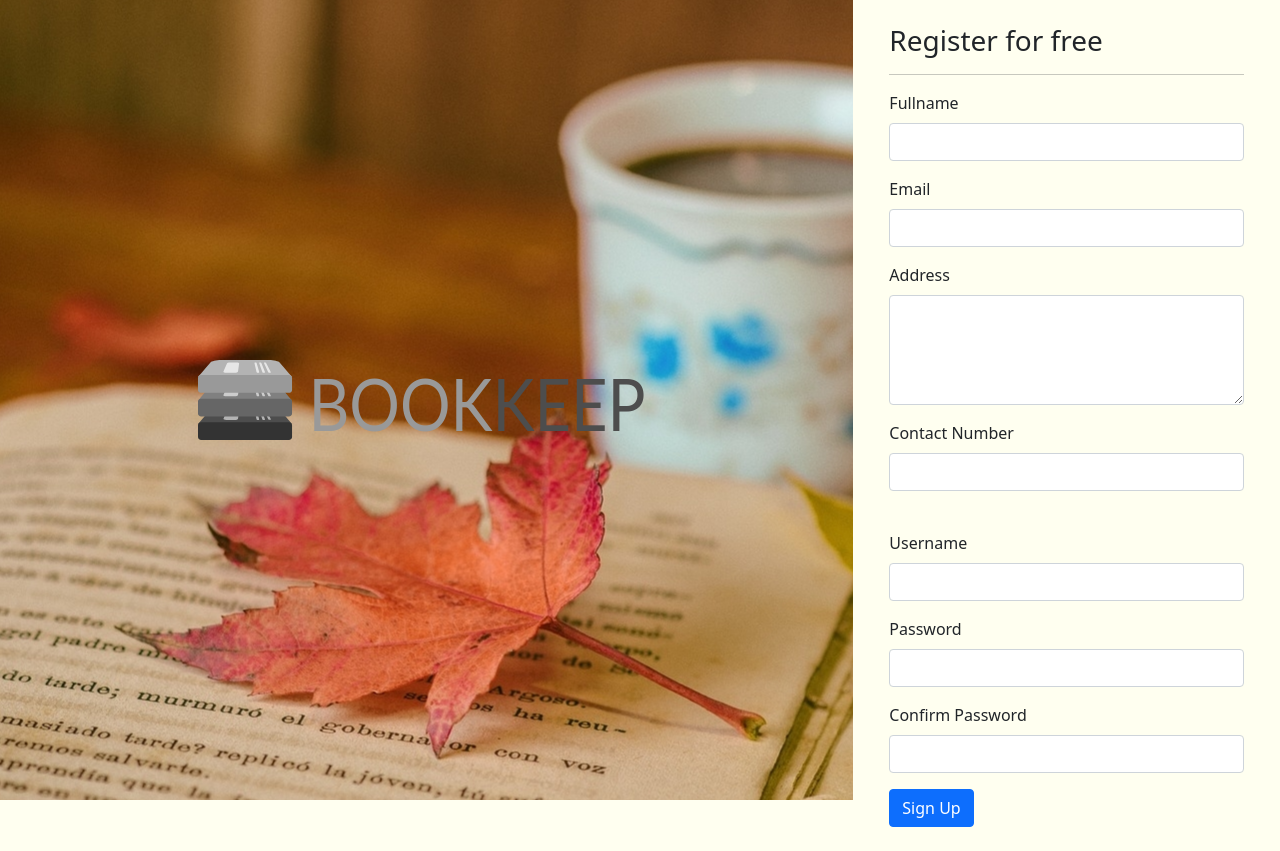
After one commit to arifinnasif/BookKeep, a Django app: page /registration/ in a window 1280 px wide. The commit adds this page. Run offline with Django 3.2, Linux system fonts and the light colour scheme.

Commit message:
User registration added

```diff
--- a/login/urls.py
+++ b/login/urls.py
@@ -5,4 +5,6 @@ urlpatterns = [
     path('login/', views.CustomerLoginView.as_view(), name="customer-login-view"),
     path('manager-login/', views.ManagerLoginView.as_view(), name="manager-login-view"),
     path('logout/', views.CustomerLogoutView.as_view(), name="customer-logout-view"),
+
+    path('registration/', views.CustomerRegistrationView.as_view(), name="customer-registration-view"),
 ]
--- a/login/views.py
+++ b/login/views.py
@@ -2,6 +2,8 @@ from django.shortcuts import render, redirect
 from django.db import connection
 from django.views import View
 from django.contrib import messages
+
+import datetime
 
 
 # Create your views here.
@@ -75,3 +77,68 @@ class ManagerLoginView(View):
         else:
             messages.error(request, 'Username or Password incorrect')
             return redirect('manager-login-view')
+
+
+class CustomerRegistrationView(View):
+    def get(self, request):
+        return render(request, 'customer_registration.html')
+
+    def post(self, request):
+        print(request.POST)
+        fullname = request.POST.get('fullname')
+        email = request.POST.get('email')
+        address = request.POST.get('address')
+        cont_number = request.POST.get('cont_number')
+
+        username = request.POST.get('username')
+        password1 = request.POST.get('password1')
+        password2 = request.POST.get('password2')
+
+        if fullname is None or email is None or address is None or cont_number is None or username is None or username is None or password1 is None or password2 is None:
+            messages.error(request, 'Fill out all the fields')
+            return redirect('customer-registration-view')
+
+        cursor = connection.cursor()
+        sql = "SELECT COUNT(*) FROM CUSTOMERS WHERE CUSTOMER_ID=%s"
+        cursor.execute(sql, [username])
+        cnt = cursor.fetchall()
+        cursor.close()
+
+        if int(cnt[0][0]) != 0:
+            messages.error(request, 'Username taken. Try again')
+            return redirect('customer-registration-view')
+
+        if password1 != password2:
+            messages.error(request, 'Password mismatch')
+            return redirect('customer-registration-view')
+
+        cont_number = cont_number.split(',')
+
+        for i in range(0, len(cont_number)):
+            cont_number[i] = cont_number[i].strip()
+
+        cont_number = list(set(cont_number)) # removes duplicates
+
+        cursor = connection.cursor()
+        sql = """
+                INSERT INTO CUSTOMERS (CUSTOMER_ID, NAME, ADDRESS, EMAIL, ACCOUNT_CREATED_ON, PASSWORD)
+                VALUES (%s, %s, %s, %s, %s, %s)
+                """
+        cursor.execute(sql, [username, fullname, address, email, datetime.datetime.now(), password1])
+        cursor.close()
+
+        for i in cont_number:
+            cursor = connection.cursor()
+            sql = """
+                    INSERT INTO CUSTOMER_CONTACT_NUMBER (CUSTOMER_ID, CONTACT_NUMBER)
+                    VALUES (%s, %s)
+                    """
+            cursor.execute(sql, [username, i])
+            cursor.close()
+
+        request.session['username'] = username
+        request.session['usertype'] = 'customer'
+
+        messages.success(request, 'Registration complete 🎉')
+
+        return redirect('homepage')
--- a/templates/base_with_navbar_and_offcanvas.html
+++ b/templates/base_with_navbar_and_offcanvas.html
@@ -1,6 +1,6 @@
 {% extends 'base.html' %}
 {% load static %}
-
+e
 {% block base_content %}
 
 <link rel="stylesheet" href="https://maxcdn.bootstrapcdn.com/bootstrap/4.0.0/css/bootstrap.min.css"
--- /dev/null
+++ b/templates/customer_registration.html
@@ -0,0 +1,124 @@
+{% extends 'base.html' %}
+{% load static %}
+
+{% block base_content %}
+<style media="screen">
+  .notification {
+    position: absolute;
+    bottom: 1rem;
+    right: 1rem;
+  }
+
+  .fill {
+    display: flex;
+    justify-content: center;
+    align-items: center;
+    overflow: hidden;
+  }
+
+  #my-bg-img {
+    flex-shrink: 0;
+    min-width: 100%;
+    min-height: 100%
+  }
+
+  #fill_a_svg {
+    position: absolute;
+    display: block;
+    margin: auto;
+    justify-content: center;
+    align-items: center;
+  }
+</style>
+
+
+
+<div class="container-fluid">
+  <div class="row">
+    <!-- <div class="col-2 px-1 position-fixed" style="background-color: #cccccc;" id="sticky-sidebar"> -->
+    <!-- <div class="nav flex-column flex-nowrap vh-100 overflow-auto text-white p-2"> -->
+    <div id="sidebar" class="col-8 fill" style="top: 0px; bottom: 0px; position: fixed; background-image: url({% static 'background_image.jpg' %}); background-repeat: no-repeat; background-attachment: fixed; background-position: center;">
+    <!-- <div id="sidebar" class="col-8 fill" style="top: 0px; bottom: 0px; position: fixed;"> -->
+      <!-- imahe -->
+      <a href="{% url 'homepage' %}" class="stretched-link"></a>
+      <img id="fill_a_svg" src="{% static 'logo.svg' %}" height="10%" alt="">
+
+      <!-- <img id="my-bg-img" src="eheetetpse://via.placeholder.com/1920x1080.png" alt=""> -->
+    </div>
+    <!-- </div> -->
+    <!-- </div> -->
+
+    <div class="col-4 offset-8" id="main">
+      <div class="container-fluid my-4">
+        <h3>Register for free</h3>
+        <hr>
+        <!-- form -->
+        <form id="signupform" action="{% url 'customer-registration-view' %}" method='post' enctype="multipart/form-data">
+          {% csrf_token %}
+          <div class="mb-3">
+            <label for="fullname" class="form-label">Fullname</label>
+            <input type="text" class="form-control" id="fullname" name="fullname">
+          </div>
+
+          <div class="mb-3">
+            <label for="email" class="form-label">Email</label>
+            <input type="text" class="form-control" id="email" name="email">
+          </div>
+
+
+          <div class="mb-3">
+            <label for="address" class="form-label">Address</label>
+            <textarea rows="4" class="form-control" name="address" id="address" name="address"></textarea>
+          </div>
+
+
+          <div class="mb-3">
+            <label for="cont_number" class="form-label">Contact Number</label>
+            <input type="text" class="form-control" id="cont_number" name="cont_number">
+          </div>
+
+          <br>
+
+          <div class="mb-3">
+            <label for="username" class="form-label">Username</label>
+            <input type="text" class="form-control" id="username" name="username">
+          </div>
+
+
+          <div class="mb-3">
+            <label for="password1" class="form-label">Password</label>
+            <input type="password" class="form-control" id="password1" name="password1">
+          </div>
+
+
+          <div class="mb-3">
+            <label for="password2" class="form-label">Confirm Password</label>
+            <input type="password" class="form-control" id="password2" name="password2">
+          </div>
+
+
+        </form>
+        <button form="signupform" type="submit" class="btn btn-primary">Sign Up</button>
+      </div>
+    </div>
+  </div>
+</div>
+
+
+
+
+<div class="toast-container">
+  {% for message in messages %}
+  <div class="toast {{ message.tags}} notification align-items-center" role="alert" aria-live="assertive" aria-atomic="true">
+    <div class="d-flex">
+      <div class="toast-body">
+        {{message}}
+      </div>
+      <button type="button" class="btn-close me-2 m-auto" data-bs-dismiss="toast" aria-label="Close"></button>
+    </div>
+  </div>
+  {% endfor %}
+</div>
+
+
+{% endblock %}
```
Also changed, not shown: static/background_image.jpg (added).
